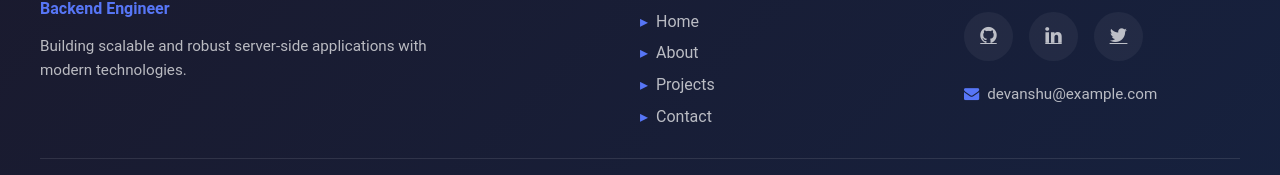
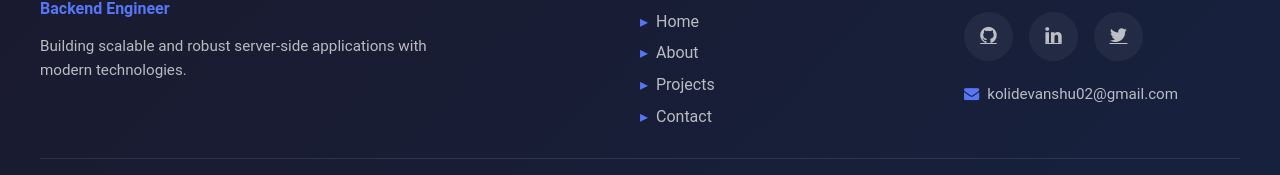
Before and after one commit to Devanshukoli/my-portfolio, a Vue app: page /contact in a window 1280 px wide. Shown: the part 688-863 px from the top of the page. Built offline with nearby package versions, Linux system fonts and the light colour scheme.

Commit message:
chore: update my email in footer

```diff
--- a/src/components/Footer.vue
+++ b/src/components/Footer.vue
@@ -58,7 +58,7 @@ const quickLinks = [
         </div>
         <p class="contact-email">
           <i class="fa fa-envelope"></i>
-          devanshu@example.com
+          kolidevanshu02@gmail.com
         </p>
       </div>
     </div>
```
